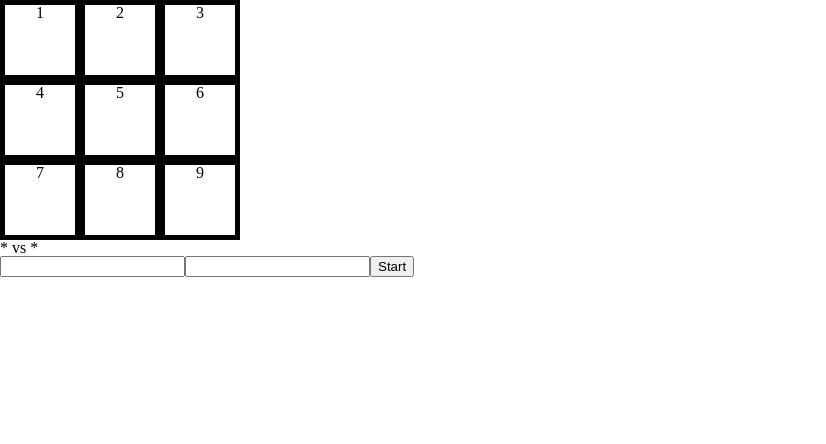
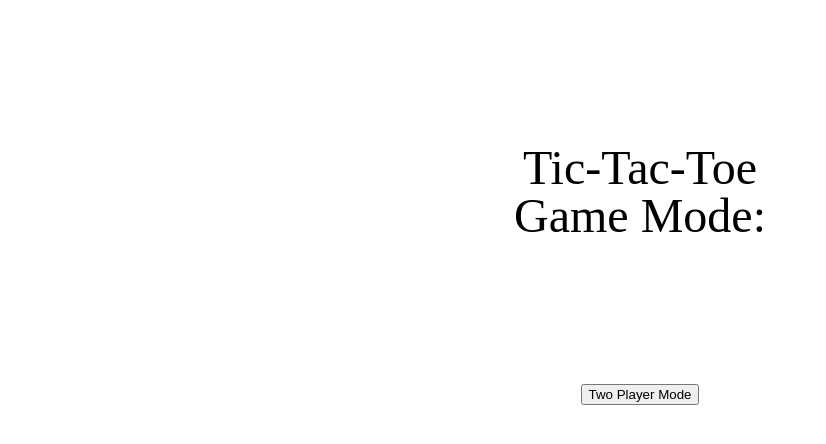
Before and after one commit to jincrypt/TOP-TicTacToe, a plain HTML site: page index.html in a window 1280 px wide. Shown: the whole page, without its empty margins (0-826 px from the left). Drawn offline with Linux system fonts and the light colour scheme.

Commit message:
Created skeleton title + Start function

```diff
--- a/Script/app.js
+++ b/Script/app.js
@@ -1,9 +1,9 @@
-const playerFactory = (name, marker, turn) => {
+const playerFactory = (marker, turn) => {
     let _score = 0;
     const getScore = () => _score;
     const addScore = () => ++_score;
     const resetScore = () => { _score = 0 };
-    return { name, marker, turn, getScore, addScore, resetScore }
+    return { marker, turn, getScore, addScore, resetScore }
 }
 
 const gameBoard = (() => {
@@ -36,39 +36,33 @@ const gameBoard = (() => {
 const displayController = (() => {
     const boardDOM = document.querySelector('.gameBoard');
     const messageField = document.querySelector('#messageField');
+    const headerField = document.querySelector('header');
+    const gameContainer = document.querySelector('.gameContainer');
 
-    const playerVsPlayerField = () => {
-        const formWrapper = document.createElement('form');
-        const player1Field = document.createElement('input');
-        const player2Field = document.createElement('input');
+    headerField.style.display = "flex";
+    gameContainer.style.display = "none";
+
+
+    const toggleDisplay = () => {
+        [headerField.style.display, gameContainer.style.display] = [gameContainer.style.display, headerField.style.display];
+    }
+
+
+    const twoPlayerField = () => {
         const startButton = document.createElement('input');
 
-        player1Field.type = 'text';
-        player2Field.type = 'text';
         startButton.type = 'submit';
-
-        player1Field.id = 'player1';
-        player2Field.id = 'player2';
-
-        player1Field.required = true;
-        player2Field.required = true;
-
-        startButton.className = 'start';
-        startButton.value = 'Start'
-        formWrapper.addEventListener('submit', (e) => {
-        // startButton.addEventListener('click', (e) => {
-// how to start?
-            e.preventDefault();
-            console.log('wat');
+        // startButton.className = 'start';
+        startButton.value = 'Two Player Mode'
+        startButton.addEventListener('click', (e) => {
+            toggleDisplay();
             gameBoard.reset();
+            renderBoard();
+            startButton.remove();
         })
 
         clearMessage();
-
-        formWrapper.appendChild(player1Field);
-        formWrapper.appendChild(player2Field);
-        formWrapper.appendChild(startButton);
-        messageField.appendChild(formWrapper);
+        messageField.appendChild(startButton);
     }
 
     const restartField = () => {
@@ -118,8 +112,8 @@ const displayController = (() => {
     }
 
 
-    playerVsPlayerField();
-    return { renderBoard, restartField }
+    twoPlayerField();
+    return { renderBoard, restartField, toggleDisplay }
 
 })();
 
@@ -213,8 +207,8 @@ const gameController = (() => {
 
             // Check win condition
             if (isWinner()) {
-                let winner = ([player1, player2].filter((player) => player.turn))[0].name;
-                console.log('Winner is' + winner);
+                let winner = ([player1, player2].filter((player) => player.turn))[0].marker;
+                console.log('Winner is ' + winner);
                 gameController.isGameComplete = true;
 
             };
@@ -237,5 +231,12 @@ const gameController = (() => {
 
 displayController.renderBoard();
 
-const player1 = playerFactory('TestPlayer', 'X', true);
-const player2 = playerFactory('TestPlayer2', 'O', false);
+const player1 = playerFactory('X', true);
+const player2 = playerFactory('O', false);
+
+
+// TODO:
+
+// Refine display
+// Add scores ? optional
+// ref for design. Maybe page 1 will include computer. but make that page first. https://gkuzin13.github.io/tic-tac-toe/
--- a/Style/style.css
+++ b/Style/style.css
@@ -1,3 +1,29 @@
+header {
+    display: flex;
+    flex-direction: column;
+    align-items: center;
+    height: 5em;
+    /* text-align: center; */
+    font-size: 3rem;
+    padding-top: 3em;
+}
+
+.gameContainer {
+    display: none;
+    flex-direction: column;
+    /* justify-content: center; */
+    padding-top: 8em;
+    /* align-content: center; */
+    align-items: center;
+}
+
+
+#messageField {
+    display: flex;
+    align-items: center;
+    flex-direction: column;
+}
+
 .gameBoard {
     display: grid;
     grid-template-rows: 80px 80px 80px;
--- a/index.html
+++ b/index.html
@@ -9,9 +9,14 @@
     <title>Document</title>
 </head>
 <body>
-    <div id="turnMessage"></div>
-    <div class="gameBoard"></div>
-    <div id="placeholder">* vs *</div>
+    <header>
+        <h1>Tic-Tac-Toe</h1>
+        <p>Game Mode:</p>
+    </header>
+    <div class="gameContainer">
+        <div id="turnMessage"></div>
+        <div class="gameBoard"></div>
+    </div>
     <div id="messageField">
 
     </div>
```
